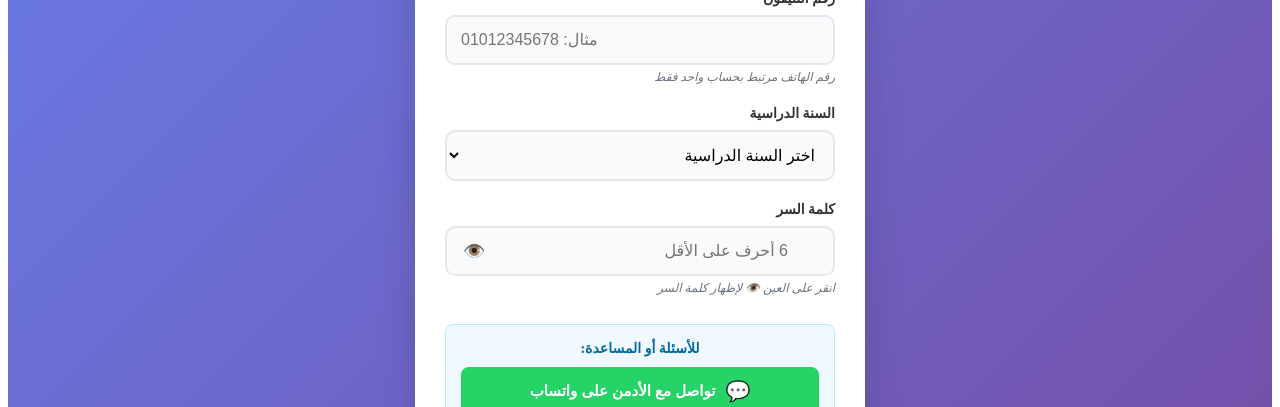
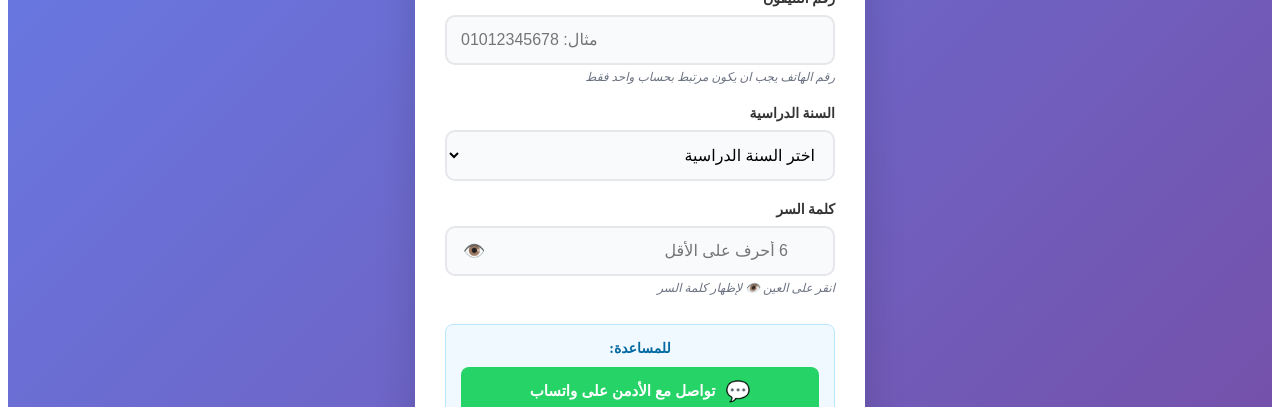
Before and after one commit to tomasmehany/almny-alaolom, a Next.js app: page /register in a window 1280 px wide. Shown: the part 326-733 px from the top of the page. Built offline with nearby package versions, Linux system fonts and the light colour scheme.

Commit message:
Update page.tsx

```diff
--- a/app/register/page.tsx
+++ b/app/register/page.tsx
@@ -155,7 +155,7 @@ export default function RegisterPage() {
               onChange={handlePhoneChange}
               style={styles.input}
             />
-            <div style={styles.hint}>رقم الهاتف مرتبط بحساب واحد فقط</div>
+            <div style={styles.hint}>رقم الهاتف يجب ان يكون مرتبط بحساب واحد فقط</div>
           </div>
 
           <div style={styles.inputGroup}>
@@ -198,7 +198,7 @@ export default function RegisterPage() {
           {/* زر تواصل مع الأدمن */}
           <div style={styles.contactSection}>
             <div style={styles.contactInfo}>
-              <p style={styles.contactText}>للأسئلة أو المساعدة:</p>
+              <p style={styles.contactText}>للمساعدة:</p>
               <button
                 type="button"
                 onClick={contactAdmin}
```
